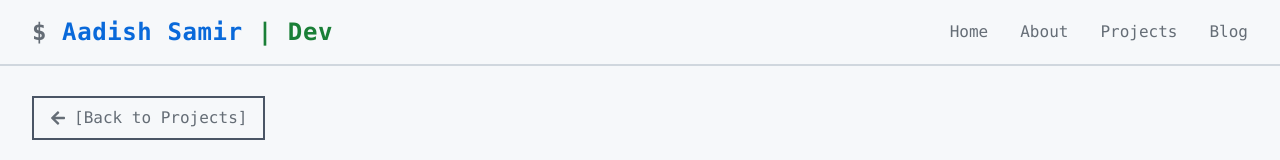
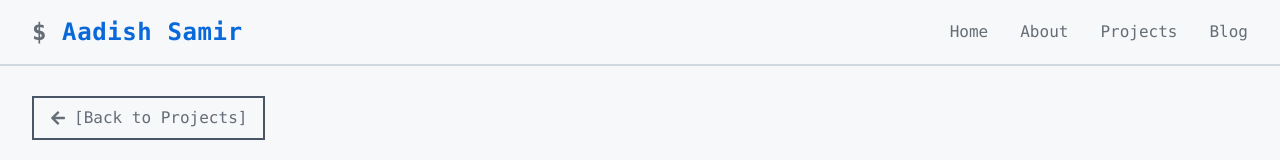
Before and after one commit to aadishsamir123/aadishsamir, a React (Vite) app: page /projects/weatherfast in a window 1280 px wide. Shown: the top 160 px of the page. Built offline with nearby package versions, Linux system fonts and the light colour scheme.

Commit message:
updated few things

```diff
--- a/src/components/LoadingScreen.jsx
+++ b/src/components/LoadingScreen.jsx
@@ -61,7 +61,7 @@ const LoadingScreen = () => {
             </motion.div>
             <p className="text-sm text-[var(--text-muted)]">
               <span className="text-green-400">//</span> Initializing
-              terminal...
+              website...
             </p>
           </div>
         </div>
--- a/src/components/Navbar.jsx
+++ b/src/components/Navbar.jsx
@@ -26,8 +26,7 @@ const Navbar = () => {
               className="text-2xl font-semibold tracking-wide font-mono"
               style={{ color: "var(--color-blue)" }}
             >
-              <span style={{ color: "var(--text-muted)" }}>$</span> Aadish Samir{" "}
-              <span style={{ color: "var(--color-green)" }}>| Dev</span>
+              <span style={{ color: "var(--text-muted)" }}>$</span> Aadish Samir
             </Link>
 
             {/* Mobile Menu Button */}
@@ -158,8 +157,7 @@ const Navbar = () => {
                     style={{ color: "var(--color-blue)" }}
                   >
                     <span style={{ color: "var(--text-muted)" }}>$</span> Aadish
-                    Samir{" "}
-                    <span style={{ color: "var(--color-green)" }}>| Dev</span>
+                    Samir
                   </motion.div>
 
                   {[
```
